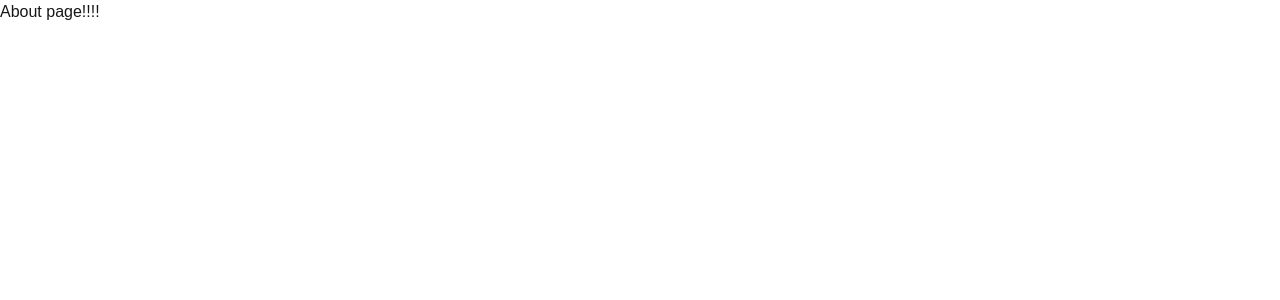
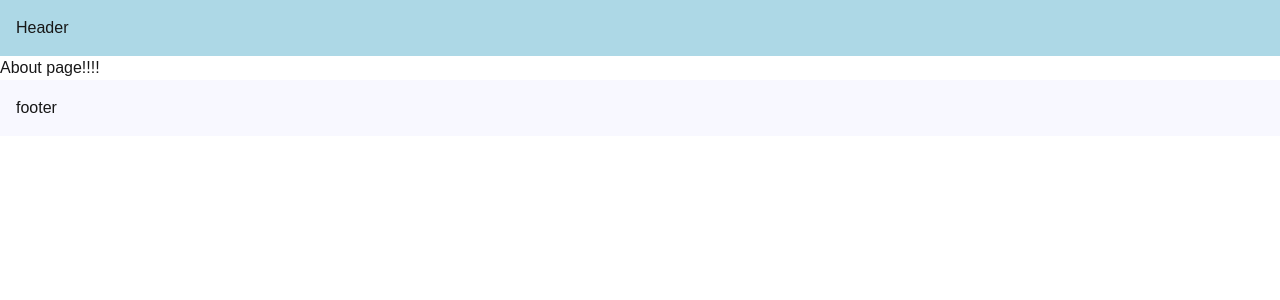
Before and after one commit to mayyu9/next-routing, a Next.js app: page /about in a window 1280 px wide. Shown: the top 300 px of the page. Built offline with nearby package versions, Linux system fonts and the light colour scheme.

Commit message:
layout implemented

```diff
--- a/src/app/layout.tsx
+++ b/src/app/layout.tsx
@@ -28,7 +28,19 @@ export default function RootLayout({
       <body
         className={`${geistSans.variable} ${geistMono.variable} antialiased`}
       >
+        <header style={{
+          backgroundColor: 'lightblue',
+          padding: '1rem'
+        }}>
+          <p>Header</p>
+        </header>
         {children}
+        <footer style={{
+          backgroundColor: 'ghostwhite',
+          padding: '1rem'
+        }}>
+          <p>footer</p>
+        </footer>
       </body>
     </html>
   );
```
Also changed, not shown: Layout.txt (added).
